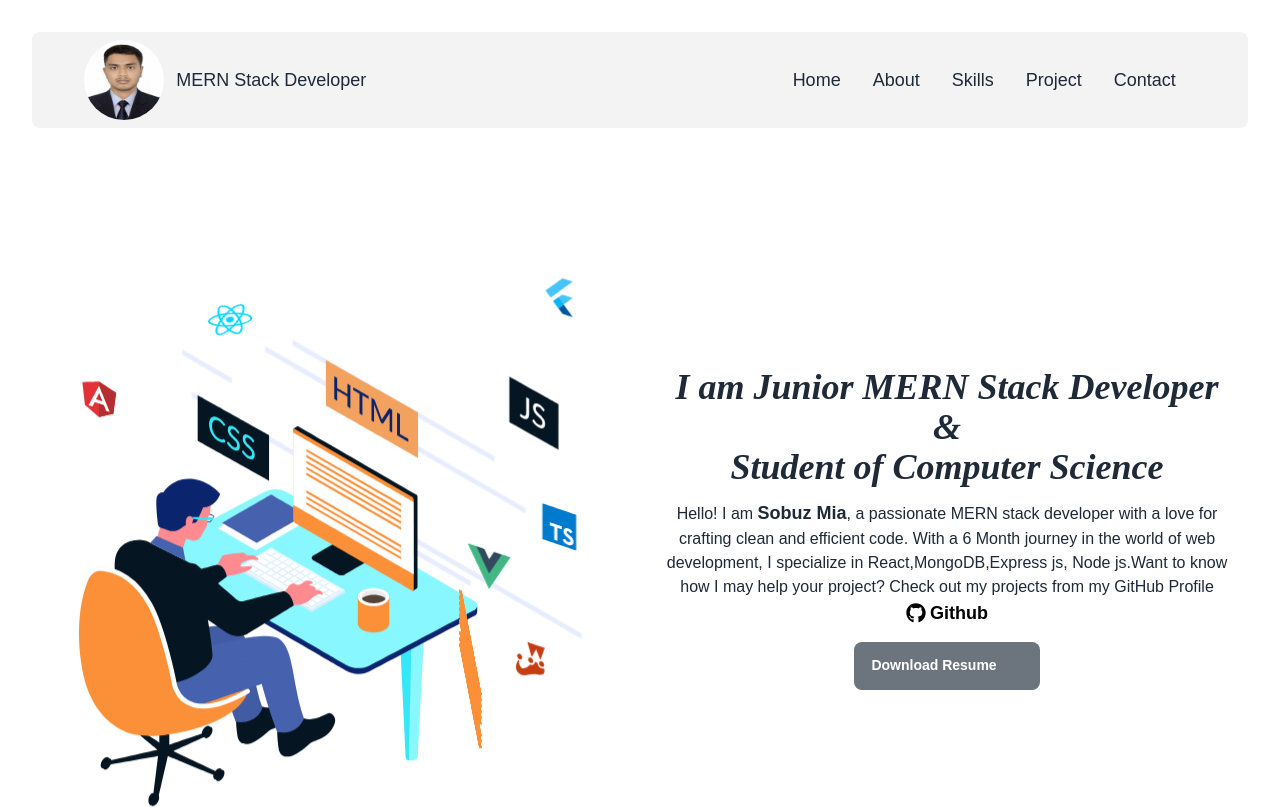
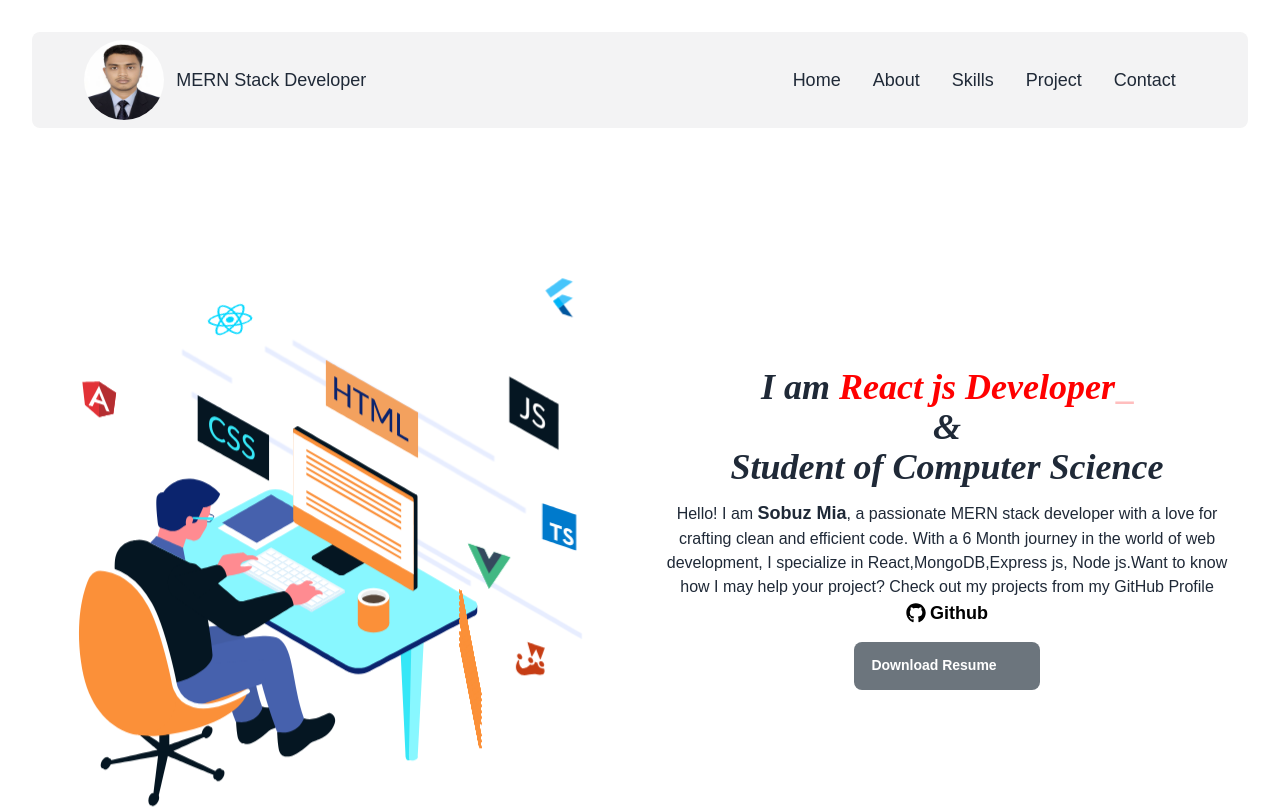
Before and after one commit to Sobuz-Mia/My-Portfolio-Website, a React (Vite) app: page / in a window 1280 px wide. Shown: the top 809 px of the page. Built offline with nearby package versions, Linux system fonts and the light colour scheme; some icons are missing.

Commit message:
Title dynamic in about section

```diff
--- a/package.json
+++ b/package.json
@@ -14,6 +14,7 @@
     "react": "^18.2.0",
     "react-dom": "^18.2.0",
     "react-icons": "^4.12.0",
+    "react-simple-typewriter": "^5.0.1",
     "swiper": "^11.0.5"
   },
   "devDependencies": {
--- a/src/components/ContactForm.jsx
+++ b/src/components/ContactForm.jsx
@@ -2,7 +2,7 @@ const ContactForm = () => {
   return (
     <div id="contact">
       <h1 className="text-4xl italic font-bold header-font">Contact Form </h1>
-      <form>
+      <form action="https://formspree.io/f/xvoepkgg" method="POST">
         <label className="form-control w-9/12 mx-auto">
           <div className="label">
             <span className="label-text">What is your name?</span>
@@ -10,7 +10,9 @@ const ContactForm = () => {
           <input
             type="text"
             placeholder="Your name"
+            name="name"
             className="input input-bordered w-full"
+            required
           />
         </label>
         <label className="form-control w-9/12 mx-auto">
@@ -19,8 +21,10 @@ const ContactForm = () => {
           </div>
           <input
             type="text"
+            name="email"
             placeholder="Example@gmail.com"
             className="input input-bordered w-full"
+            required
           />
         </label>
         <label className="form-control w-9/12 mx-auto">
@@ -30,10 +34,11 @@ const ContactForm = () => {
           <textarea
             className="textarea textarea-bordered h-24 resize-none"
             placeholder="Type your message"
+            name="message"
           ></textarea>
         </label>
-        <button className="btn btn-ghost text-xl bg-[#6C757D] text-white mt-2">
-            Submit
+        <button type="submit" className="btn btn-ghost text-xl bg-[#6C757D] text-white mt-2">
+          Submit
         </button>
       </form>
     </div>
--- a/src/components/Profile.jsx
+++ b/src/components/Profile.jsx
@@ -1,8 +1,9 @@
 import Lottie from "lottie-react";
 import animation from "../assets/Animation - 1702228727586.json";
 import { FaGithub } from "react-icons/fa";
-import resume from '../assets/Resume.pdf'
+import resume from "../assets/Resume.pdf";
 import { FaDownload } from "react-icons/fa6";
+import { Typewriter } from "react-simple-typewriter";
 // absolute right-0 left-0
 const Profile = () => {
   return (
@@ -17,8 +18,25 @@ const Profile = () => {
 
       <div className="w-2/3">
         <h1 className=" header-font font-bold italic md:text-4xl text-lg">
-          I am Junior MERN Stack Developer <br /> & <br /> Student of Computer
-          Science
+          I am
+          <span style={{ color: "red", fontWeight: "bold" }}>
+            {/* Style will be inherited from the parent element */}
+            <Typewriter
+              words={[
+                " Junior MERN Stack Developer",
+                " React js Developer",
+                " Front End Developer",
+                " Web Developer",
+              ]}
+              loop={false}
+              cursor
+              cursorStyle="_"
+              typeSpeed={70}
+              deleteSpeed={50}
+              delaySpeed={1000}
+            />
+          </span>
+          <br /> & <br /> Student of Computer Science
         </h1>
         <p className="p-3">
           Hello! I am <span className="text-lg font-bold">Sobuz Mia</span>, a
@@ -40,7 +58,12 @@ const Profile = () => {
           </button>
         </p>
         <button className="btn btn-ghost bg-[#6C757D] text-white">
-        <a href={resume} download="Sobuz Resume" className="flex gap-3">Download Resume <span className="font-bold"><FaDownload/> </span></a>
+          <a href={resume} download="Sobuz Mia Resume" className="flex gap-3">
+            Download Resume{" "}
+            <span className="font-bold">
+              <FaDownload />{" "}
+            </span>
+          </a>
         </button>
       </div>
     </div>
```
Also changed, not shown: 2 other files (tests, documents, lock files or other folders).
